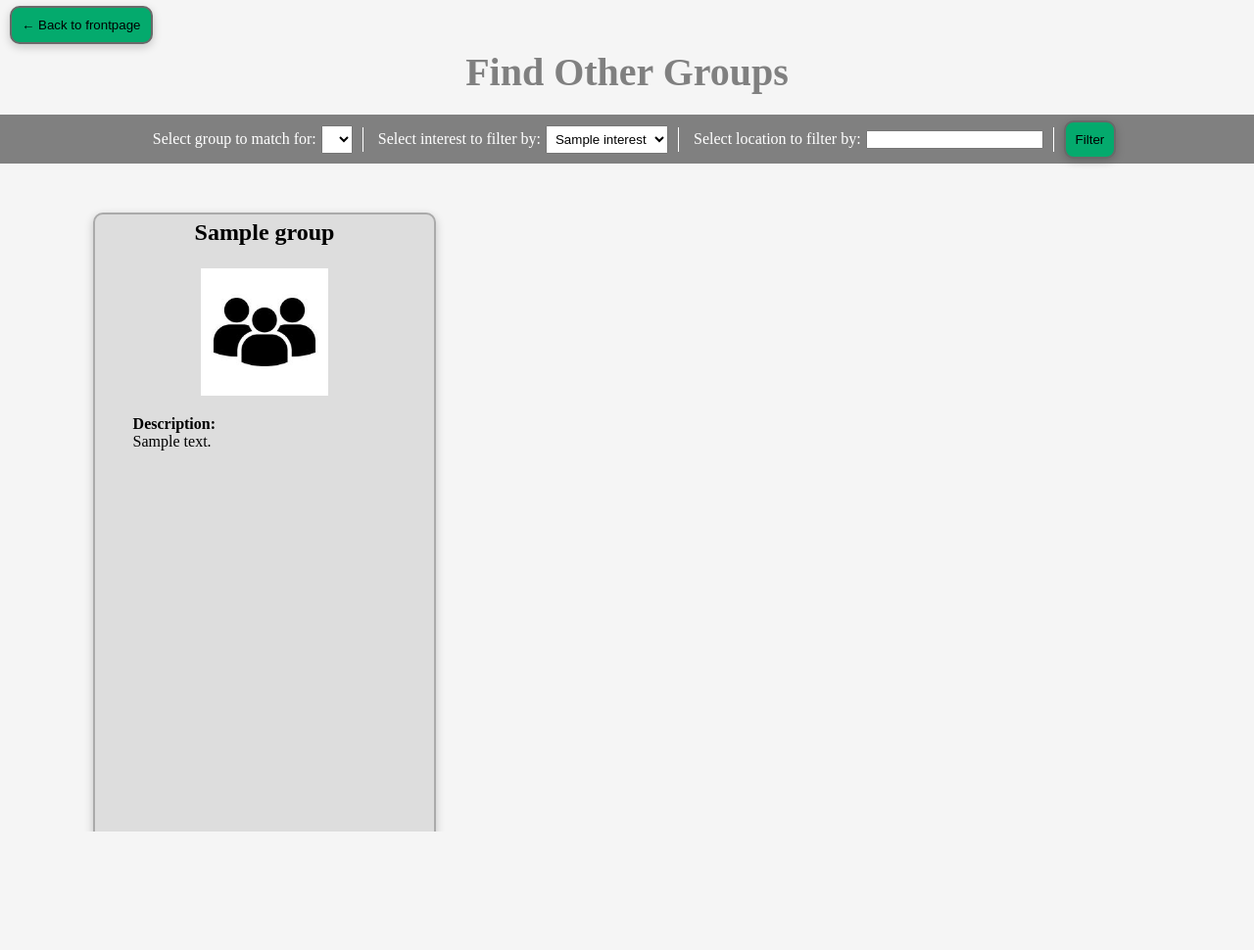
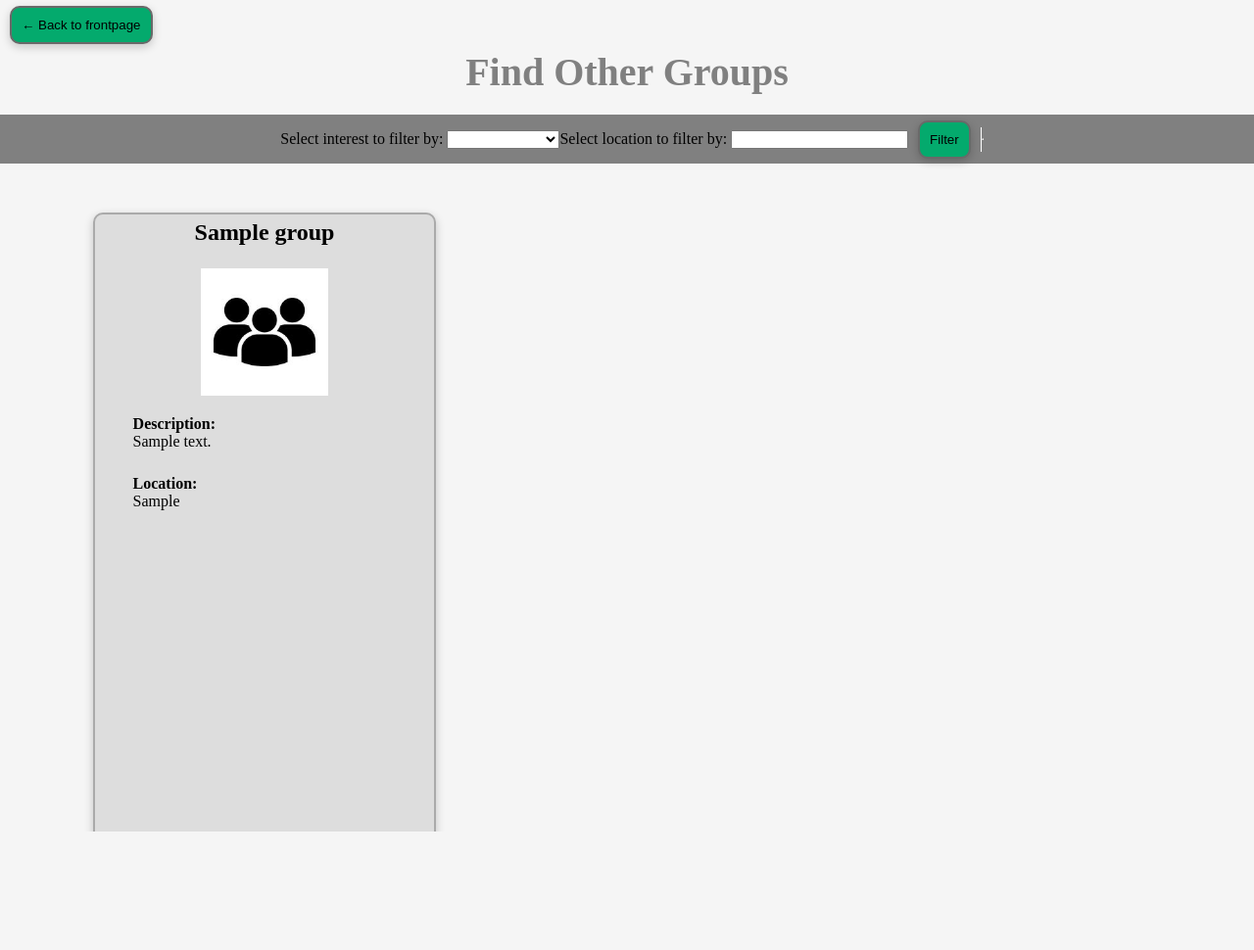
Before and after one commit to Madt2/TDT4145-Prosjekt-Vaar-2022, a Django app: page /GroupUp/groups_overview/ in a window 1280 px wide. Shown: the whole page at 98% size. Run offline with Django 4.2, Linux system fonts and the light colour scheme; tables that the repository leaves empty hold one stand-in row (values such as "Sample post"); lists and menus that the app fills with data are empty.

Commit message:
Added functionality to filtering

```diff
--- a/GroupUpProject/GroupUp/views.py
+++ b/GroupUpProject/GroupUp/views.py
@@ -1,6 +1,7 @@
 from django.contrib.auth import login
 from django.contrib.auth.forms import AuthenticationForm
 from django.contrib.auth.models import User
+from django.db import connection
 from django.shortcuts import render, redirect
 from django.http import HttpResponse
 from django.urls import reverse
@@ -32,12 +33,20 @@ class GroupsListView(ListView):
     model = Group
 
     def get(self, request, *args, **kwargs):
-        groups = Group.objects.values().all().exclude(group_leader_id = request.user.id)
-        filter_interest = request.GET.get('interest')
-        filter_location = request.GET.get('location')
-        boss_groups = request.GET.get('boss_groups')
-        if filter_interest != "" and filter_interest is not None:
-            groups = groups.filter(interest__icontains = filter_interest)
+        groups = Group.objects.all().exclude(group_leader_id = request.user.id)
+        interests = Interest.objects.values().all()
+        filter_interests = Interest.objects.values().all()
+        filter_interest = request.GET.get('filter_interest')
+        filter_location = request.GET.get('filter_location')
+        b_group = request.GET.get('b_group')
+        if (filter_location != None and filter_location != ""):
+           groups = groups.filter(location__icontains = filter_location)
+        if (filter_interest != None and filter_interest != ""):
+            filter_interests = filter_interests.get(name=filter_interest)
+            interestID = filter_interests['id']
+            groups = groups.filter(interest_id = interestID)
+        #if filter_interest != "" and filter_interest is not None:
+        #    groups = groups.filter(interest__icontains = filter_interest)
 
 
         #for memberOfGroupLine in MemberOfGroup.objects.values().all():
@@ -53,7 +62,8 @@ class GroupsListView(ListView):
 
 
 
-'''class GroupsListView(ListView):
+'''
+    class GroupsListView(ListView):
     model = Group
 
     def get(self, request, *args, **kwargs):
--- a/GroupUpProject/static/GroupUp/match_page/match_page_style.css
+++ b/GroupUpProject/static/GroupUp/match_page/match_page_style.css
@@ -38,7 +38,7 @@ h1 {
     align-items: center;
 }
 
-#options > div {
+#options > form {
     display: flex;
     flex-direction: row;
     justify-content: center;
--- a/GroupUpProject/templates/GroupUp/groups_overview_page.html
+++ b/GroupUpProject/templates/GroupUp/groups_overview_page.html
@@ -15,36 +15,37 @@
             &#8592; Back to frontpage</button>
     </nav>
     <h1>Find Other Groups</h1>
+
     <div id="options">
-        <div style="display: all">
+        <div style="display: none">
             <label for="groups"> Select group to match for:</label>
             <select name = "group" id="group">
                 {% for group in boss_groups%}
-                    <option value="group">{{group.name}}</option>
+                    <option value="{{group.name}}">{{group.name}}</option>
                 {% endfor %}
             </select>
         </div>
+        <form method="GET" action=".">
             <div style="display: all">
                 <label for="interest"> Select interest to filter by:</label>
-            <select name = "interest" id="interest">
+                <select name = "filter_interest" id="filter_interest" type="search">
+                    <option value = "none" selected disabled hidden> </option>
                     {% for interest in interests %}
-                    <option value=interest>{{interest.name}}</option>
+                        <option value="{{interest.name}}" >{{interest.name}} </option>
                     {% endfor %}
                 </select>
             </div>
             <div style="display: all">
                 <label for="location"> Select location to filter by:</label>
-            <input type="text" id="location" name="location">
+                <input type="text" id="filter_location" name="filter_location" type="search">
             </div>
-        <button name="filter" onclick="filterGroups()" type="button">
+            <button name="filter" id="filter" type="submit" onclick="updateGroups()">
                 Filter
             </button>
-        <script>
-            function filterGroups(){
-                <!-- TODO Need to update groups-->>
-            }
+        </form>
 
-        </script>
+        <hr />
+
         <div style="display: none">
         <label for="groups">Select group to match for:</label>
         <select name="group" id="groups">
@@ -82,11 +83,11 @@
                         <label>Number of Members:</label>
                         <p>member count variable</p>
                         <label>Age Range:</label>
-                        <p>Age range variable</p>
+                        <p>Age range variable</p>-->
                         <label>Location:</label>
-                        <p>Location variable</p> -->
+                        <p>{{group.location}}</p>
                     <div class="match_card_button">
-                        <button style="display: none" onclick="removeMatchCard(this)">GroupUp!</button>
+                        <button style="display: none" onclick="removeMatchCard(groups, filter_location, filter_interest)">GroupUp!</button>
                     </div>
                     </div>
                 </div>
```
Lines whose indentation alone changed are shown as unchanged.
